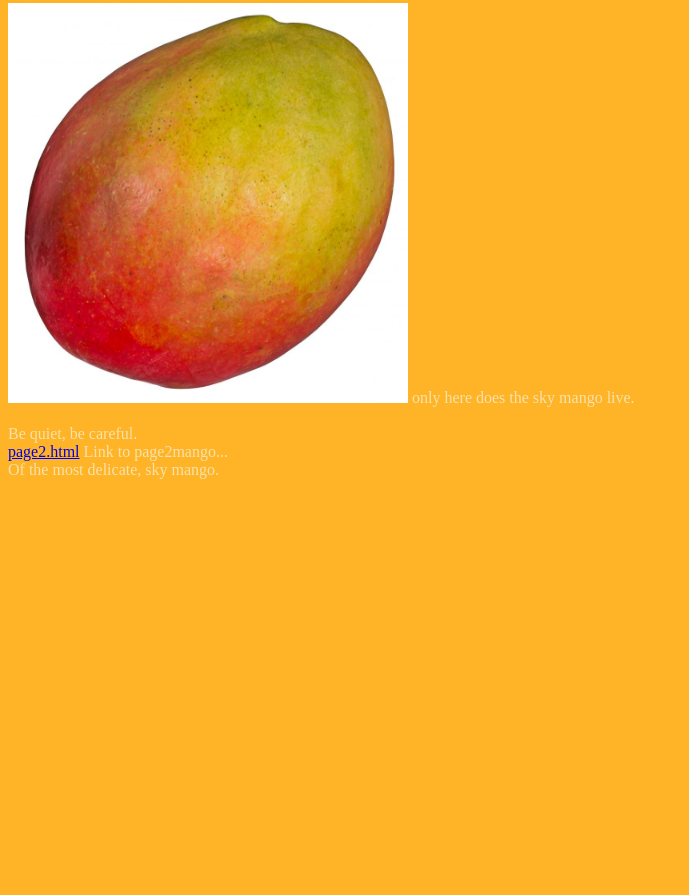
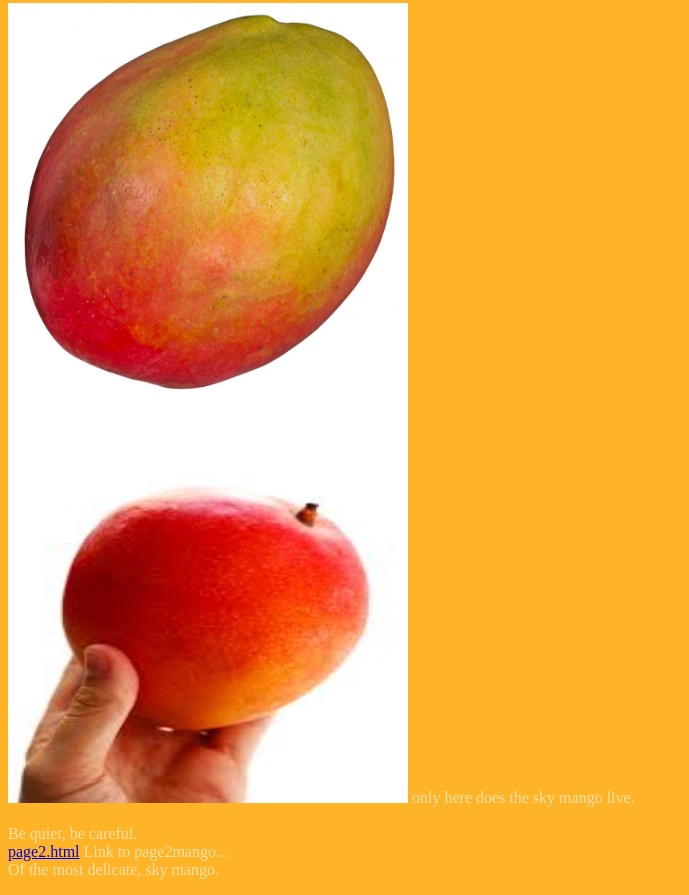
Before and after one commit to lfastfast/testtest, a plain HTML site: page index.html in a window 1280 px wide. Shown: the part 262-1157 px from the top of the page, without its empty margins (0-689 px from the left). Before the commit the page ends 800 px from the top, so only its background shows below. Drawn offline with Linux system fonts and the light colour scheme.

Commit message:
Update index.html

```diff
--- a/index.html
+++ b/index.html
@@ -9,6 +9,8 @@ gone away. <br><br><br>
 Folded within plush clouds,
   <h1>In the sky, Mango</h1>
   <img src="images/vodkamango.jpg" width="400" height ="400" alt="vodkamango">
+  <br>
+   <img src="images/download.jpg" width="400" height ="400" alt="download">
 only here does the sky mango live. <br><br>
 Be quiet,
 be careful.<br>
```
